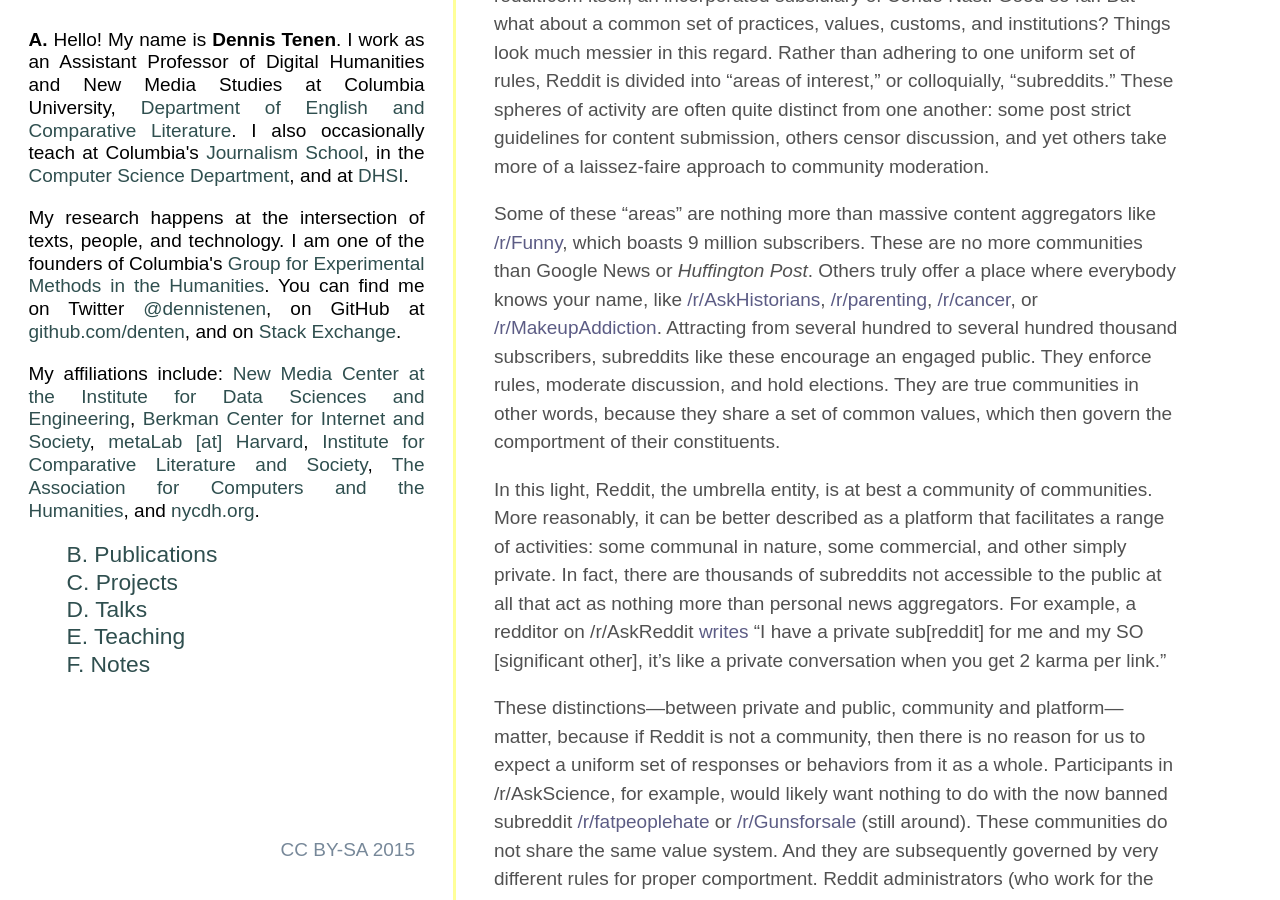
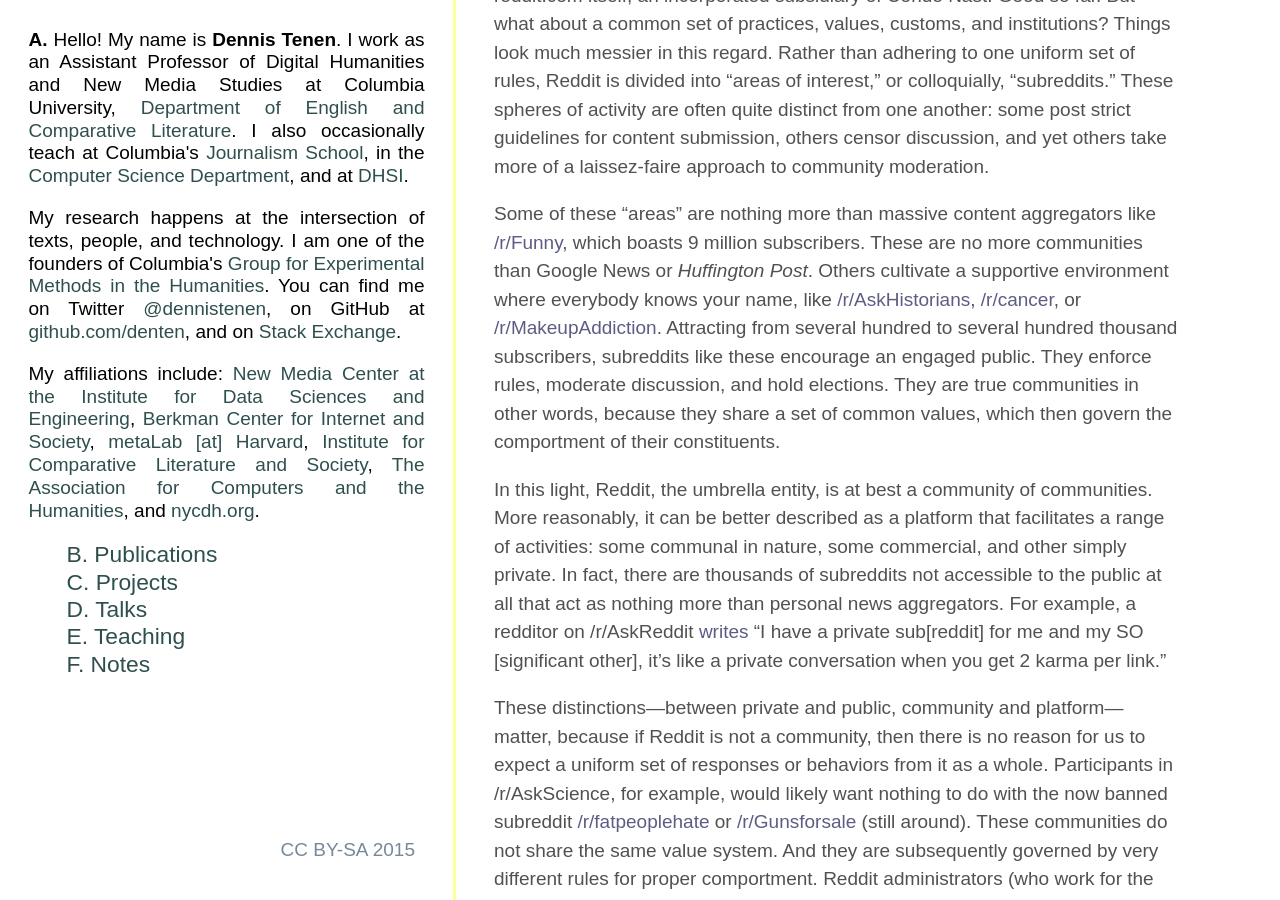
Before and after one commit to denten/denten.github.io, a Jekyll site: the page built from _posts/2015-07-29-reddit-community.md, in a window 1280 px wide and 900 px high, scrolled down 731 px. Built offline with Jekyll 4.4.1, drawn with Linux system fonts in a browser that asks for light colours; some web fonts are replaced.

Commit message:
update links

```diff
--- a/_posts/2015-07-29-reddit-community.md
+++ b/_posts/2015-07-29-reddit-community.md
@@ -48,10 +48,9 @@
 Some of these "areas" are nothing more than massive content aggregators like
 [/r/Funny](https://www.reddit.com/r/funny/), which boasts 9 million
 subscribers. These are no more communities than Google News or *Huffington
-Post*. Others truly offer a place where everybody knows your name, like
-[/r/AskHistorians](https://www.reddit.com/r/askhistorians/),
-[/r/parenting](https://www.reddit.com/r/parenting/),
-[/r/cancer](https://www.reddit.com/r/askhistorians/), or
+Post*. Others cultivate a supportive environment where everybody knows your
+name, like [/r/AskHistorians](https://www.reddit.com/r/askhistorians/),
+[/r/cancer](https://www.reddit.com/r/cancer/), or
 [/r/MakeupAddiction](https://www.reddit.com/r/makeupaddiction/).  Attracting
 from several hundred to several hundred thousand subscribers, subreddits like
 these encourage an engaged public.  They enforce rules, moderate discussion,
```
